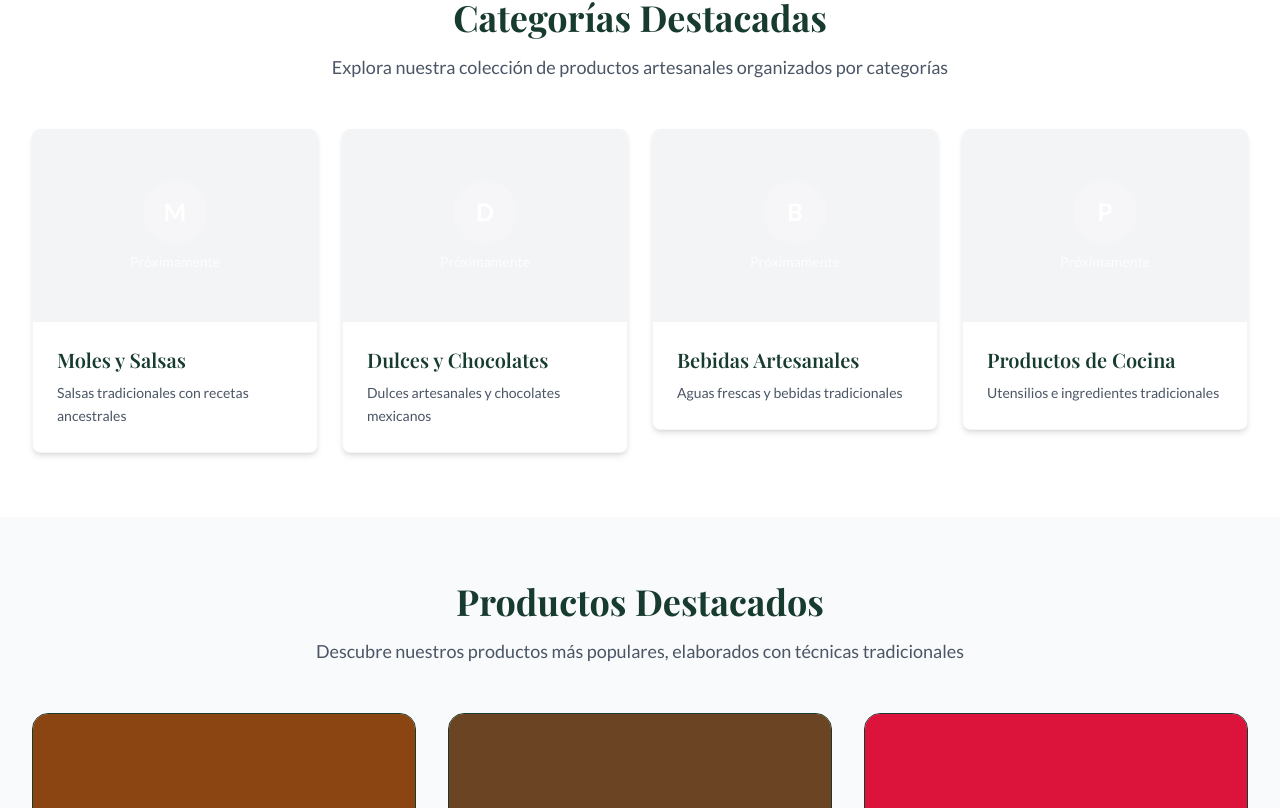
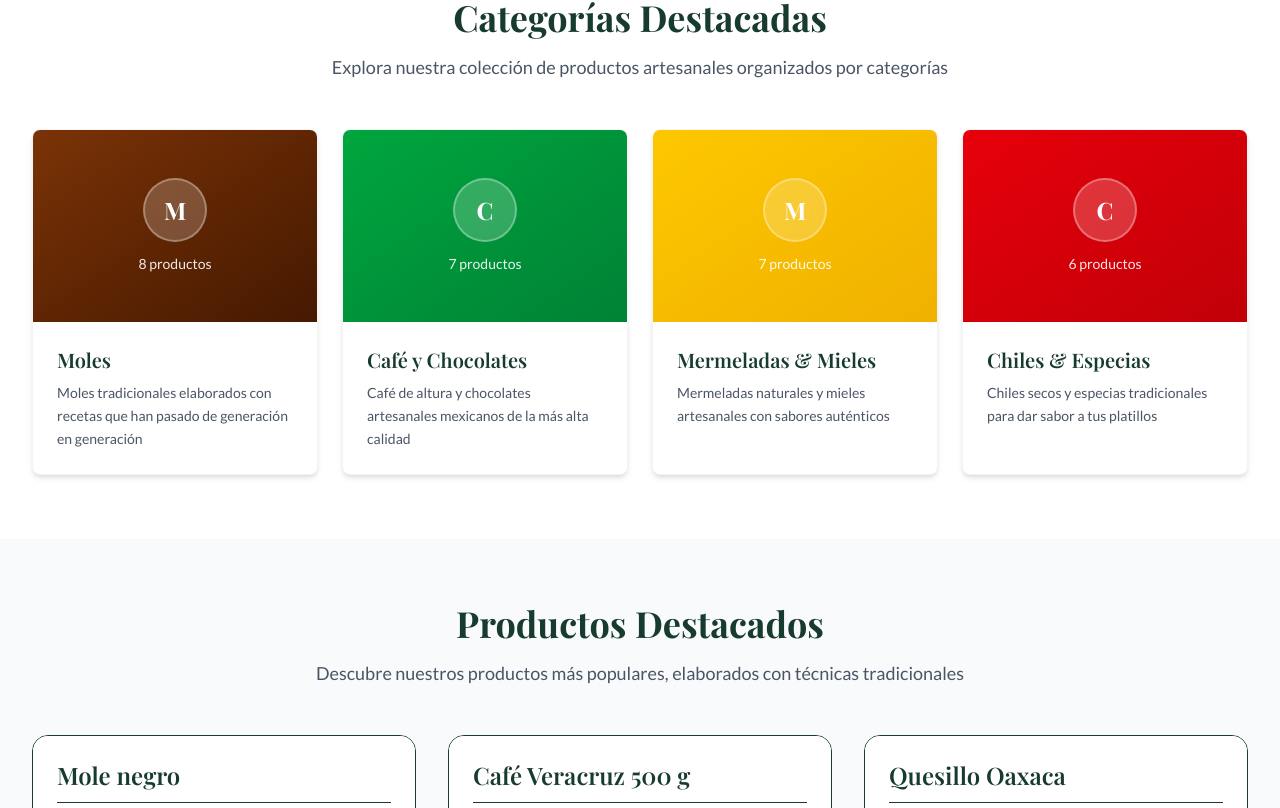
Before and after one commit to NFTSkull/neki, a Next.js app: page / in a window 1280 px wide. Shown: the part 692-1500 px from the top of the page. Built offline with nearby package versions, Linux system fonts and the light colour scheme; a web font is replaced by a local one.

Commit message:
Actualizar página de inicio: mostrar categorías y productos reales

```diff
--- a/src/app/page.tsx
+++ b/src/app/page.tsx
@@ -4,9 +4,40 @@ import Hero from '@/components/Hero';
 import CategoriaSection from '@/components/CategoriaSection';
 import ProductoCard from '@/components/ProductoCard';
 import Newsletter from '@/components/Newsletter';
-import { productosDestacados } from '@/data/productos';
+import { products } from '@/data/products';
+
+// Función para generar un ID único basado en el nombre
+const generateId = (name: string) => {
+  return name
+    .toLowerCase()
+    .normalize('NFD')
+    .replace(/[\u0300-\u036f]/g, '')
+    .replace(/[^a-z0-9]+/g, '-')
+    .replace(/(^-|-$)/g, '');
+};
+
+// Seleccionar productos destacados de diferentes categorías
+const getFeaturedProducts = () => {
+  const featured: typeof products = [];
+
+  // Seleccionar productos representativos de cada categoría principal
+  const categoriesToFeature = ["Moles", "Café y Chocolates", "Carnes y Quesos", "Tlayudas", "Mermeladas & Mieles", "Chiles & Especias"];
+
+  categoriesToFeature.forEach(category => {
+    const categoryProducts = products.filter(p => p.category === category);
+    if (categoryProducts.length > 0) {
+      // Tomar el primer producto de cada categoría (o el más representativo)
+      featured.push(categoryProducts[0]);
+    }
+  });
+
+  // Limitar a 6 productos destacados
+  return featured.slice(0, 6);
+};
 
 export default function Home() {
+  const productosDestacados = getFeaturedProducts();
+
   return (
     <div className="min-h-screen bg-crema">
       <Navbar />
@@ -32,13 +63,11 @@ export default function Home() {
           <div className="grid grid-cols-1 md:grid-cols-2 lg:grid-cols-3 gap-8">
             {productosDestacados.map((producto) => (
               <ProductoCard
-                key={producto.id}
-                id={producto.id}
-                nombre={producto.nombre}
-                precio={producto.precio}
-                imagen={producto.imagen}
-                descripcion={producto.descripcion}
-                categoria={producto.categoria}
+                key={generateId(producto.name)}
+                id={generateId(producto.name)}
+                nombre={producto.name}
+                precio={producto.price}
+                categoria={producto.category}
               />
             ))}
           </div>
--- a/src/components/CategoriaSection.tsx
+++ b/src/components/CategoriaSection.tsx
@@ -1,45 +1,62 @@
+'use client';
+
 import Link from 'next/link';
+import { categories, products } from '@/data/products';
 
-interface Categoria {
-  id: string;
-  nombre: string;
-  descripcion: string;
-  imagen: string;
-  color: string;
-}
+// Función para obtener la descripción de cada categoría
+const getCategoryDescription = (category: string) => {
+  const descriptions: Record<string, string> = {
+    "Tlayudas": "Tlayudas artesanales de diferentes tamaños, base de la gastronomía oaxaqueña",
+    "Carnes y Quesos": "Quesos tradicionales y carnes curadas con técnicas ancestrales",
+    "Moles": "Moles tradicionales elaborados con recetas que han pasado de generación en generación",
+    "Café y Chocolates": "Café de altura y chocolates artesanales mexicanos de la más alta calidad",
+    "Mermeladas & Mieles": "Mermeladas naturales y mieles artesanales con sabores auténticos",
+    "Chiles & Especias": "Chiles secos y especias tradicionales para dar sabor a tus platillos",
+    "Dulces Tradicionales": "Dulces mexicanos artesanales que endulzan con tradición",
+    "Otros": "Productos especiales y complementos para tu cocina tradicional",
+    "Paquetes": "Paquetes especiales con todo lo necesario para disfrutar"
+  };
+  return descriptions[category] || "Productos artesanales de calidad";
+};
 
-const categorias: Categoria[] = [
-  {
-    id: 'moles-salsas',
-    nombre: 'Moles y Salsas',
-    descripcion: 'Salsas tradicionales con recetas ancestrales',
-    imagen: '/placeholder-moles.jpg',
-    color: 'bg-verde-oscuro'
-  },
-  {
-    id: 'dulces-chocolates',
-    nombre: 'Dulces y Chocolates',
-    descripcion: 'Dulces artesanales y chocolates mexicanos',
-    imagen: '/placeholder-dulces.jpg',
-    color: 'bg-dorado'
-  },
-  {
-    id: 'bebidas',
-    nombre: 'Bebidas Artesanales',
-    descripcion: 'Aguas frescas y bebidas tradicionales',
-    imagen: '/placeholder-bebidas.jpg',
-    color: 'bg-verde-claro'
-  },
-  {
-    id: 'utensilios',
-    nombre: 'Productos de Cocina',
-    descripcion: 'Utensilios e ingredientes tradicionales',
-    imagen: '/placeholder-utensilios.jpg',
-    color: 'bg-dorado-claro'
-  }
-];
+// Función para obtener el color de fondo según la categoría
+const getCategoryColor = (category: string) => {
+  const colors: Record<string, string> = {
+    "Tlayudas": "bg-gradient-to-br from-orange-500 to-orange-600",
+    "Carnes y Quesos": "bg-gradient-to-br from-amber-600 to-amber-700",
+    "Moles": "bg-gradient-to-br from-amber-900 to-amber-950",
+    "Café y Chocolates": "bg-gradient-to-br from-green-600 to-green-700",
+    "Mermeladas & Mieles": "bg-gradient-to-br from-yellow-400 to-yellow-500",
+    "Chiles & Especias": "bg-gradient-to-br from-red-600 to-red-700",
+    "Dulces Tradicionales": "bg-gradient-to-br from-pink-400 to-pink-500",
+    "Otros": "bg-gradient-to-br from-emerald-500 to-emerald-600",
+    "Paquetes": "bg-gradient-to-br from-blue-500 to-blue-600"
+  };
+  return colors[category] || "bg-gradient-to-br from-gray-400 to-gray-500";
+};
+
+// Función para contar productos por categoría
+const getProductCount = (category: string) => {
+  return products.filter(p => p.category === category).length;
+};
+
+// Seleccionar las 4 categorías más destacadas (con más productos)
+const getFeaturedCategories = () => {
+  const categoryCounts = categories.map(cat => ({
+    name: cat,
+    count: getProductCount(cat)
+  }));
+
+  // Ordenar por cantidad de productos y tomar las 4 principales
+  return categoryCounts
+    .sort((a, b) => b.count - a.count)
+    .slice(0, 4)
+    .map(item => item.name);
+};
 
 export default function CategoriaSection() {
+  const featuredCategories = getFeaturedCategories();
+
   return (
     <section className="py-16 bg-white">
       <div className="max-w-7xl mx-auto px-4 sm:px-6 lg:px-8">
@@ -55,24 +72,26 @@ export default function CategoriaSection() {
 
         {/* Grid de categorías */}
         <div className="grid grid-cols-1 md:grid-cols-2 lg:grid-cols-4 gap-6">
-          {categorias.map((categoria) => (
+          {featuredCategories.map((categoria) => {
+            const productCount = getProductCount(categoria);
+
+            return (
               <Link
-              key={categoria.id}
-              href={`/productos?categoria=${categoria.id}`}
+                key={categoria}
+                href={`/productos`}
                 className="group"
               >
-              <div className="bg-white rounded-lg overflow-hidden shadow-md card-hover border border-gray-100">
+                <div className="bg-white rounded-lg overflow-hidden shadow-md card-hover border border-gray-100 h-full">
                   {/* Imagen de la categoría */}
-                <div className="relative h-48 w-full overflow-hidden bg-gray-100">
-                  {/* Placeholder hasta tener imágenes reales */}
-                  <div className={`w-full h-full ${categoria.color} flex items-center justify-center`}>
+                  <div className="relative h-48 w-full overflow-hidden">
+                    <div className={`w-full h-full ${getCategoryColor(categoria)} flex items-center justify-center transition-transform duration-500 group-hover:scale-110`}>
                       <div className="text-center text-white">
-                      <div className="w-16 h-16 bg-white/20 rounded-full mx-auto mb-2 flex items-center justify-center">
-                        <span className="text-2xl font-bold">
-                          {categoria.nombre.charAt(0)}
+                        <div className="w-16 h-16 bg-white/20 backdrop-blur-sm rounded-full mx-auto mb-3 flex items-center justify-center border-2 border-white/30">
+                          <span className="text-2xl font-bold font-playfair">
+                            {categoria.charAt(0)}
                           </span>
                         </div>
-                      <p className="text-sm opacity-80">Próximamente</p>
+                        <p className="text-sm font-medium opacity-90">{productCount} productos</p>
                       </div>
                     </div>
                   </div>
@@ -80,15 +99,16 @@ export default function CategoriaSection() {
                   {/* Contenido */}
                   <div className="p-6">
                     <h3 className="font-playfair text-xl font-semibold text-verde-oscuro mb-2 group-hover:text-dorado transition-smooth">
-                    {categoria.nombre}
+                      {categoria}
                     </h3>
                     <p className="text-gray-600 text-sm leading-relaxed">
-                    {categoria.descripcion}
+                      {getCategoryDescription(categoria)}
                     </p>
                   </div>
                 </div>
               </Link>
-          ))}
+            );
+          })}
         </div>
       </div>
     </section>
```
Lines whose indentation alone changed are shown as unchanged.
